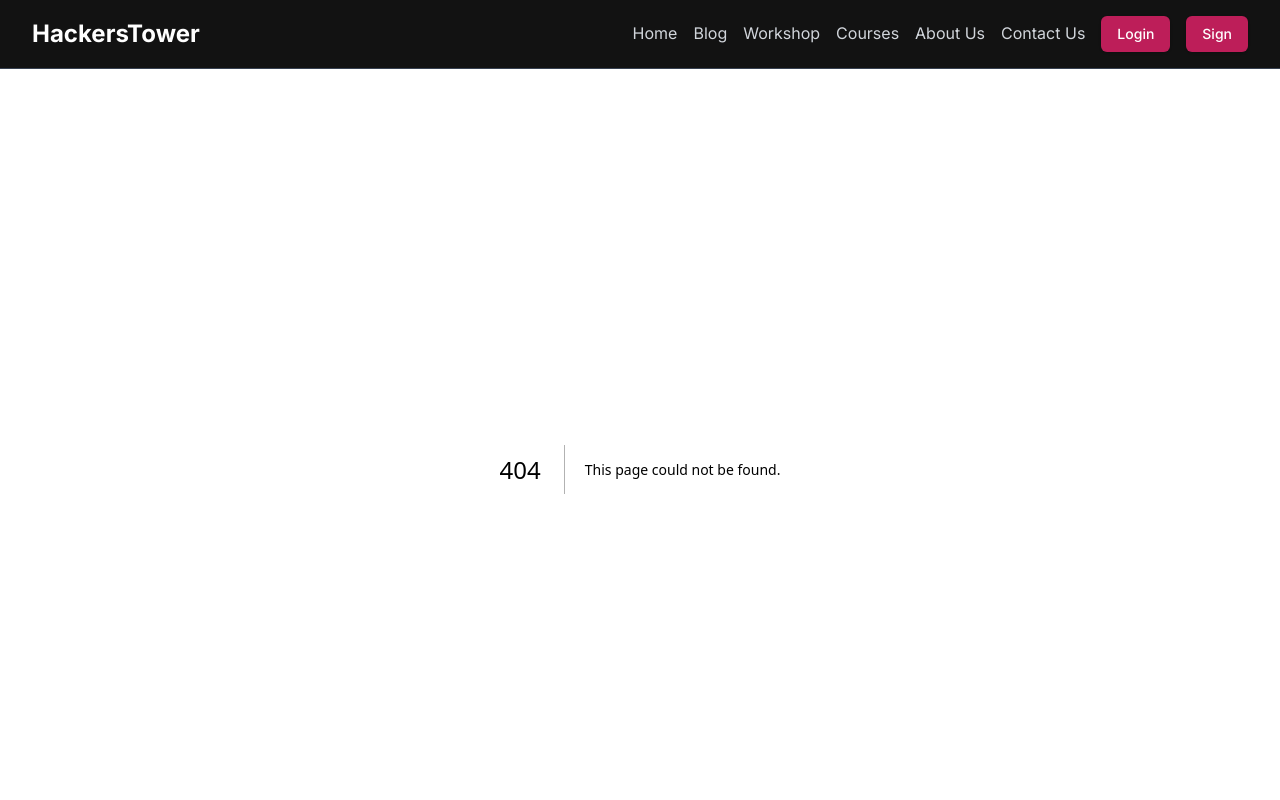
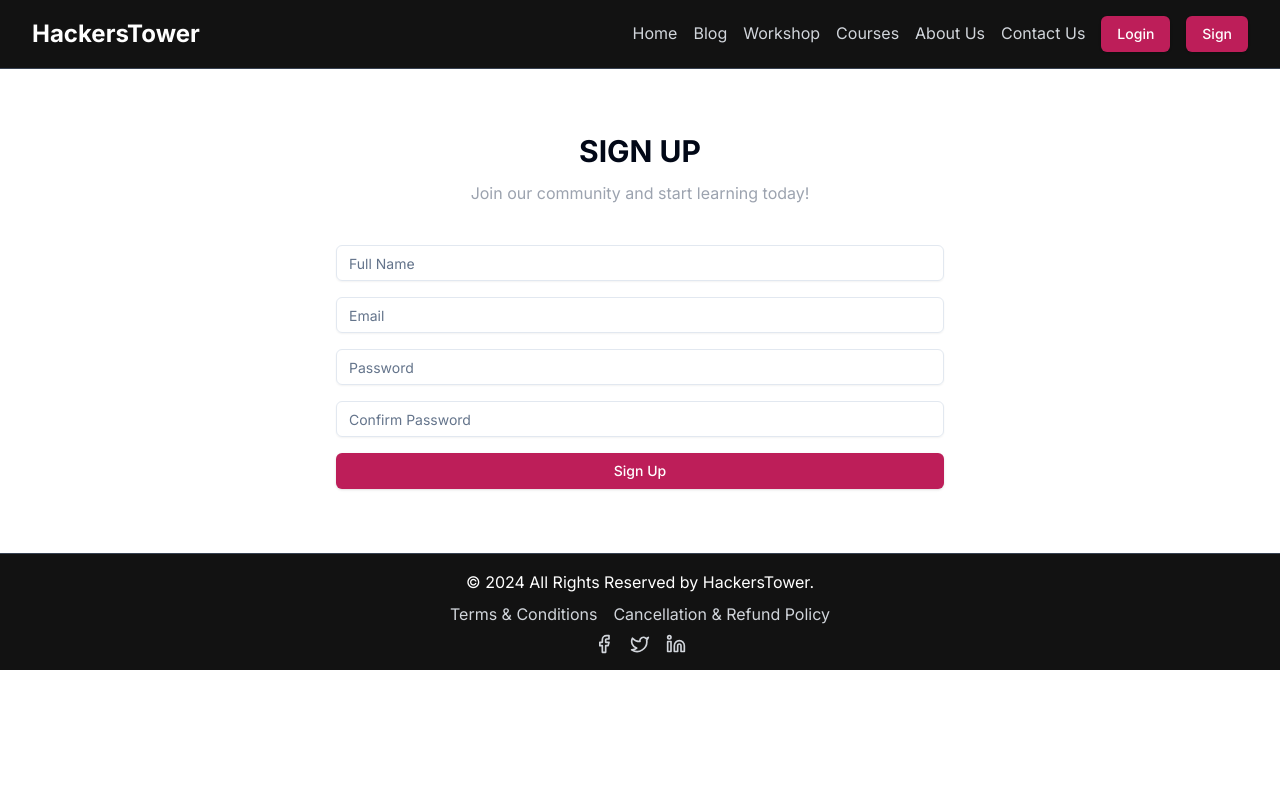
Before and after one commit to HackersTower/hackerstower2024, a Next.js app: page /sign in a window 1280 px wide. Before the commit this address had no page. Shown: the top 800 px of the page. Built offline with nearby package versions, Linux system fonts and the light colour scheme.

Commit message:
page:[Add sign page]

```diff
--- /dev/null
+++ b/src/app/sign/page.tsx
@@ -0,0 +1,24 @@
+import React from 'react'
+import { Button } from "@/components/ui/button"
+import { Input } from "@/components/ui/input"
+type Props = {}
+
+const page = (props: Props) => {
+  return (
+<section className="py-16 px-8">
+        <div className="text-center mb-10">
+          <h2 className="text-3xl font-bold mb-3">SIGN UP</h2>
+          <p className="text-gray-400">Join our community and start learning today!</p>
+        </div>
+        <div className="flex flex-col items-center">
+          <Input className="mb-4 w-full md:w-1/2" placeholder="Full Name" />
+          <Input className="mb-4 w-full md:w-1/2" placeholder="Email" />
+          <Input className="mb-4 w-full md:w-1/2" placeholder="Password" type="password" />
+          <Input className="mb-4 w-full md:w-1/2" placeholder="Confirm Password" type="password" />
+          <Button className="bg-[#bd1e59] text-white w-full md:w-1/2">Sign Up</Button>
+        </div>
+      </section>
+  )
+}
+
+export default page
--- /dev/null
+++ b/src/components/ui/input.tsx
@@ -0,0 +1,25 @@
+import * as React from "react"
+
+import { cn } from "@/lib/utils"
+
+export interface InputProps
+  extends React.InputHTMLAttributes<HTMLInputElement> {}
+
+const Input = React.forwardRef<HTMLInputElement, InputProps>(
+  ({ className, type, ...props }, ref) => {
+    return (
+      <input
+        type={type}
+        className={cn(
+          "flex h-9 w-full rounded-md border border-input bg-transparent px-3 py-1 text-sm shadow-sm transition-colors file:border-0 file:bg-transparent file:text-sm file:font-medium placeholder:text-muted-foreground focus-visible:outline-none focus-visible:ring-1 focus-visible:ring-ring disabled:cursor-not-allowed disabled:opacity-50",
+          className
+        )}
+        ref={ref}
+        {...props}
+      />
+    )
+  }
+)
+Input.displayName = "Input"
+
+export { Input }
```
